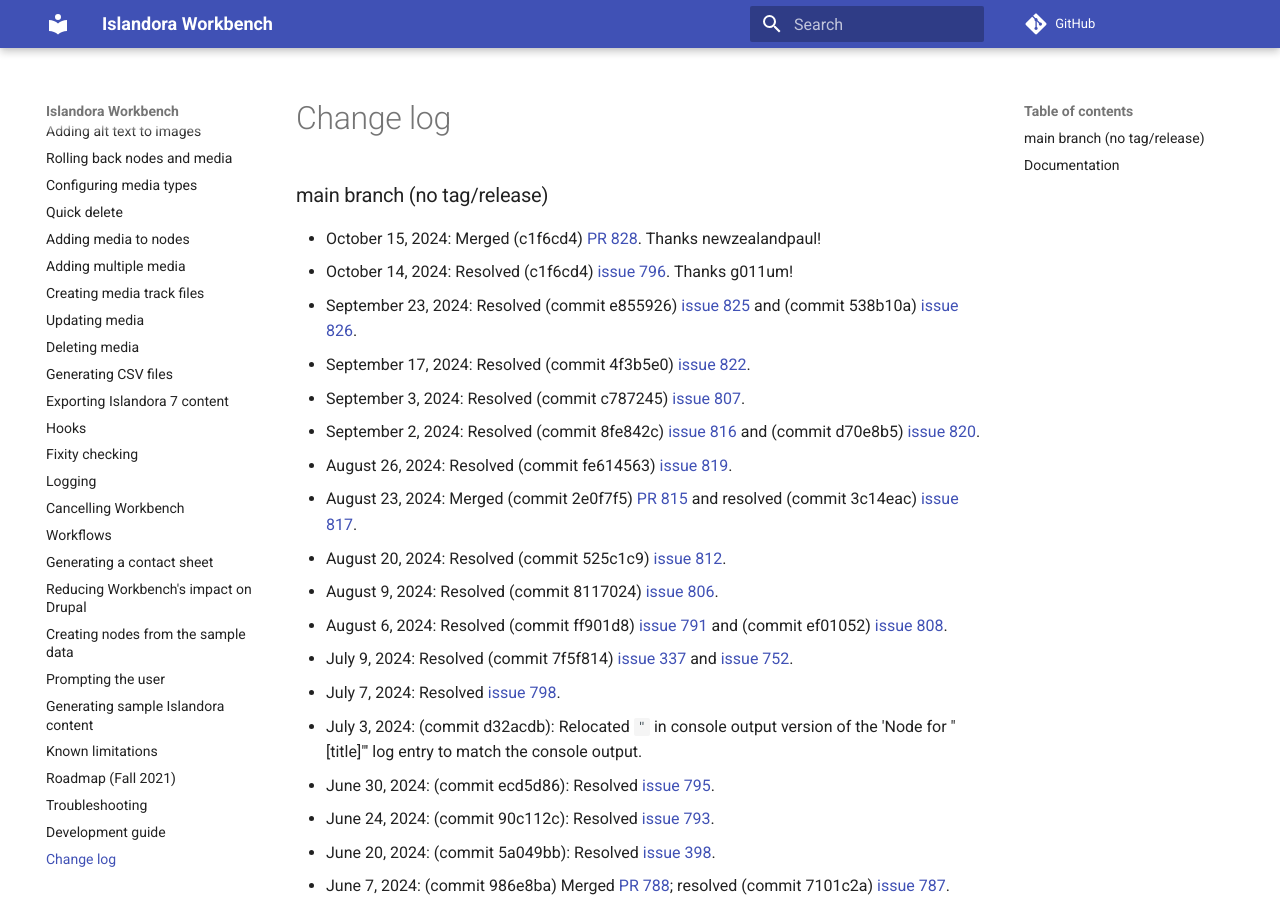
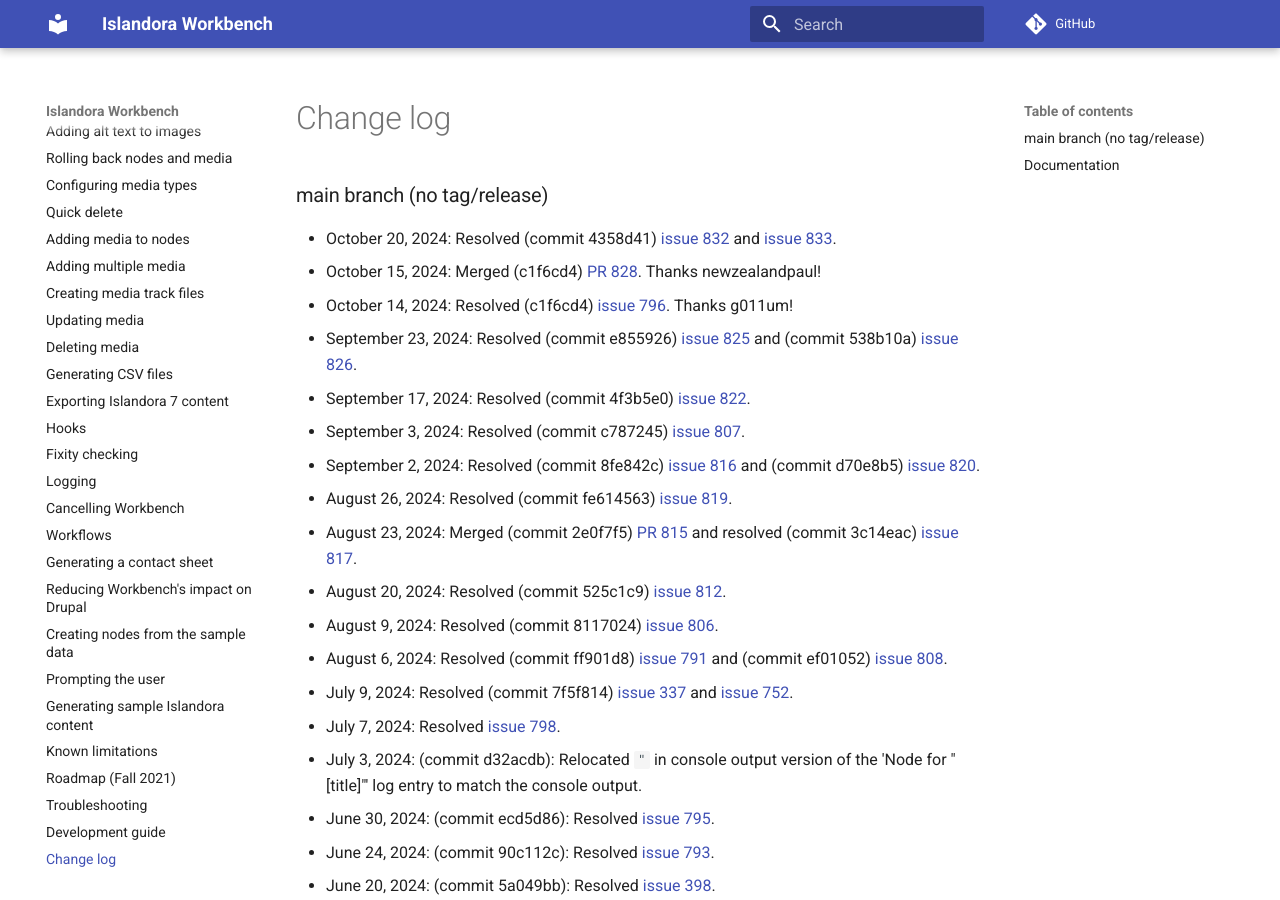
Before and after one commit to mjordan/islandora_workbench_docs, an MkDocs documentation site: the page built from docs/changelog.md, in a window 1280 px wide and 900 px high. Built offline with MkDocs 1.6.1 and Material for MkDocs 9.7.7, drawn with Linux system fonts in a browser that asks for light colours; comment, search, counter and statistics services are not loaded; some of the changed text lies outside the part shown.

Commit message:
Updated changelog and docs on creating redirects.

```diff
--- a/docs/changelog.md
+++ b/docs/changelog.md
@@ -1,5 +1,6 @@
 ### main branch (no tag/release)
 
+* October 20, 2024: Resolved (commit 4358d41) [issue 832](https://github.com/mjordan/islandora_workbench/issues/832) and [issue 833](https://github.com/mjordan/islandora_workbench/issues/833).
 * October 15, 2024: Merged (c1f6cd4) [PR 828](https://github.com/mjordan/islandora_workbench/pull/828). Thanks newzealandpaul!
 * October 14, 2024: Resolved (c1f6cd4) [issue 796](https://github.com/mjordan/islandora_workbench/issues/796). Thanks g011um!
 * September 23, 2024: Resolved (commit e855926) [issue 825](https://github.com/mjordan/islandora_workbench/issues/825) and (commit 538b10a) [issue 826](https://github.com/mjordan/islandora_workbench/issues/826).
@@ -143,6 +144,7 @@
 
 ### Documentation
 
+* October 20, 2024: Updated docs on "[Creating redirects](/islandora_workbench_docs/redirects/)".
 * October 14, 2024: Added docs on populating the "[field_domain_access](/islandora_workbench_docs/fields/#values-in-the-field_domain_access-column)" CSV column. Thanks for the docs @dara2!
 * September 23, 2024: Updated docs on "[Checking configuration and input data](/islandora_workbench_docs/check/)" to include new config setting `check_lock_file_path`.
 * September 2, 2024: Added "[Prompting the user](/islandora_workbench_docs/prompts/)".
```
Also changed, not shown: docs/redirects.md (+1 -0 lines).
